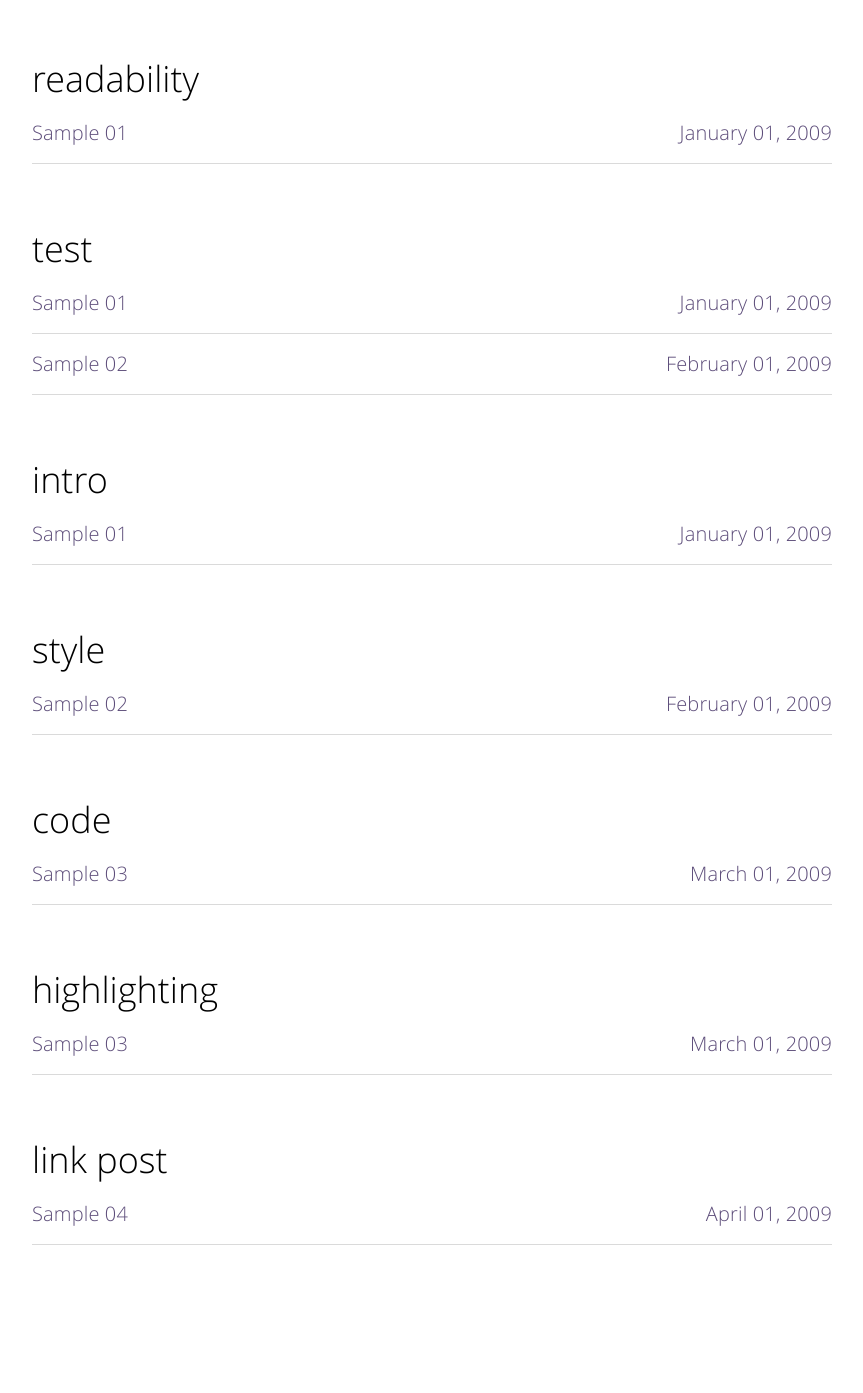
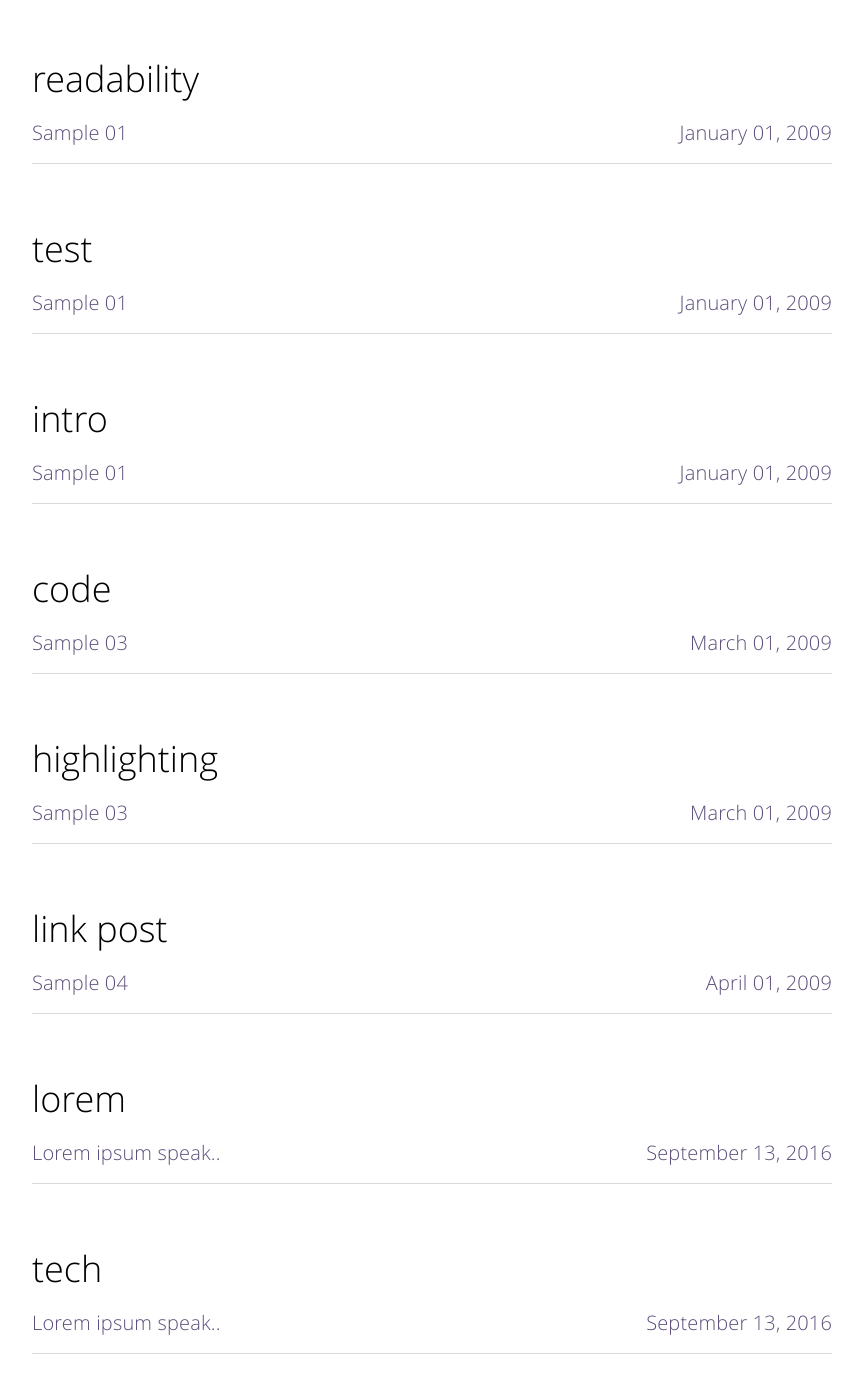
Before and after one commit to fallrising/dev-blog, a Jekyll site: the page built from tags.html, in a window 1280 px wide and 1400 px high, scrolled down 543 px. Shown: the top 1393 px of the window, without its empty margins (208-1071 px from the left). Built offline with Jekyll 4.4.1, drawn with Linux system fonts in a browser that asks for light colours; before the commit the page ends 1834 px from its top, so only the background shows below that.

Commit message:
Test format

```diff
--- a/_posts/2009-01-01-sample-style-test.md
+++ b/_posts/2009-01-01-sample-style-test.md
@@ -1,11 +1,15 @@
 ---
 layout: post
-title: "Sample 02"
-description: "Test post for style"
-date: 2009-02-01
-tags: [test, style]
-comments: true
-share: true
+title: "Lorem ipsum speak.."
+date: 2016-09-13 01:00:00
+image: '/assets/img/post-image.png'
+description: 'about tech'
+tags:
+- lorem
+- tech
+categories:
+- Lorem ipsum
+twitter_text: 'How to speak with Lorem'
 ---
 
 Below is just about everything you'll need to style in the theme. Check the source code to see the many embedded elements within paragraphs.
```
